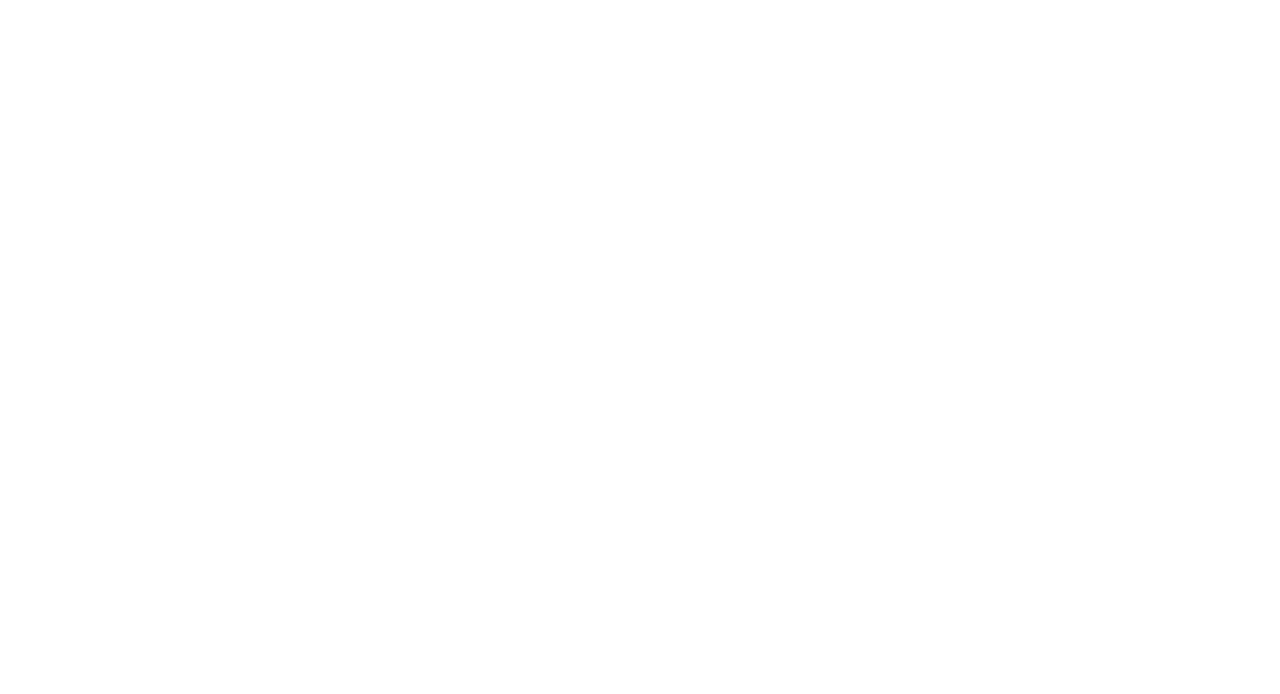
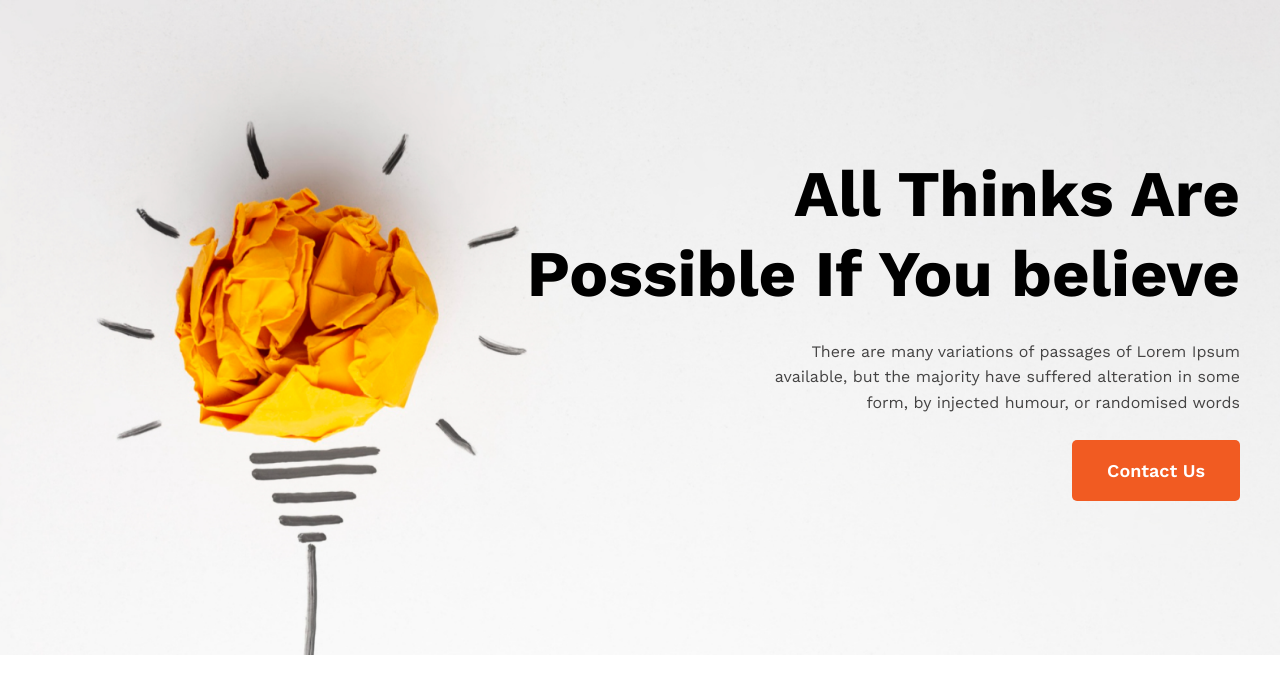
Before and after one commit to Abirmahamud1588/Assignment01, a plain HTML site: page index.html in a window 1280 px wide. Drawn offline with nearby package versions, Linux system fonts and the light colour scheme.

Commit message:
first section done

```diff
--- a/index.html
+++ b/index.html
@@ -4,9 +4,30 @@
     <meta charset="UTF-8">
     <meta http-equiv="X-UA-Compatible" content="IE=edge">
     <meta name="viewport" content="width=device-width, initial-scale=1.0">
-    <title>Document</title>
+    <title>Assignment1</title>
+    <script src="https://kit.fontawesome.com/c2c79de375.js" crossorigin="anonymous"></script>
+    <link rel="preconnect" href="https://fonts.googleapis.com"><link rel="preconnect" href="https://fonts.gstatic.com" crossorigin><link href="https://fonts.googleapis.com/css2?family=Work+Sans:wght@400;500;600;700;800&display=swap" rel="stylesheet">
+    <link rel="stylesheet" href="style.css">
 </head>
 <body>
+    <header>
+          <div class="banner">
+
+
+            <h1 class="bannerh">All Thinks Are <br> Possible If You believe</h1>
+            <p class="bannerp">There are many variations of passages of Lorem Ipsum <br> available, but the majority have suffered alteration in some <br> form, by injected humour, or randomised words</p>
+            <button class="btn">Contact Us</button>
+
+
+
+
+
+          </div>
+
+
+
+
+    </header>
 
 </body>
 </html>
--- a/style.css
+++ b/style.css
@@ -0,0 +1,42 @@
+*{
+    margin: 0;
+    padding: 0;
+    font-family: 'Work Sans', sans-serif;
+
+}
+header{
+
+ background-image: url('images/banner/banner1.png');
+ padding: 12% 0%;;
+ background-position: center;
+ background-repeat: no-repeat;
+ background-size: cover;
+
+
+}
+.banner{
+    width: 1200px;
+    margin: auto;
+    text-align: right;
+}
+.bannerh{
+
+font-size: 65px;
+
+font-weight: 700;
+
+line-height: 80px;
+
+margin-bottom: 25px;
+}
+.bannerp{
+
+font-size: 16px;
+
+color: #444343;
+
+font-weight: 400;
+
+line-height: 1.6;
+}
+.btn{background: #F15B22;padding: 20px 35px;color: #fff;border-radius: 5px;border: none;font-size: 18px;font-weight: 600;margin-top: 25px;}
```
